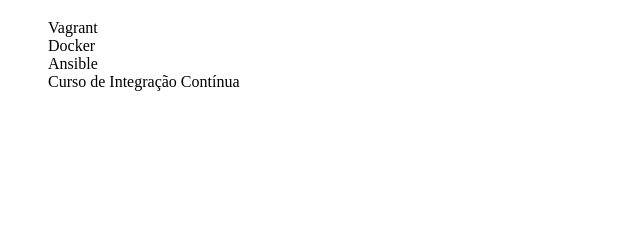
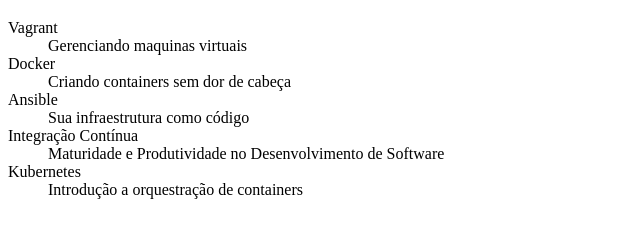
Before and after one commit to WesleiST/WstServer, a plain HTML site: page index.html in a window 1280 px wide. Shown: the part 61-298 px from the top of the page, without its empty margins (0-640 px from the left). Drawn offline with Linux system fonts and the light colour scheme.

Commit message:
Separando o nomme do curso da descrição

```diff
--- a/index.html
+++ b/index.html
@@ -7,10 +7,20 @@
 	<body>
 		<h1>Curso de DevOps</h1>
 		<dl>
-	        <dd>Vagrant</dd>
-	        <dd>Docker</dd>
-	        <dd>Ansible</dd>
-	        <dd>Curso de Integração Contínua</dd>
+			<dt>Vagrant</dt>
+	        <dd>Gerenciando maquinas virtuais</dd>
+
+	        <dt>Docker</dt>
+	        <dd>Criando containers sem dor de cabeça</dd>
+
+	        <dt>Ansible</dt>
+	        <dd>Sua infraestrutura como código</dd>
+
+	        <dt>Integração Contínua</dt>
+	        <dd>Maturidade e Produtividade no Desenvolvimento de Software</dd>
+
+	        <dt>Kubernetes</dt>
+	        <dd>Introdução a orquestração de containers</dd>
 	    </dl>
 	</body>
 </html>
```
